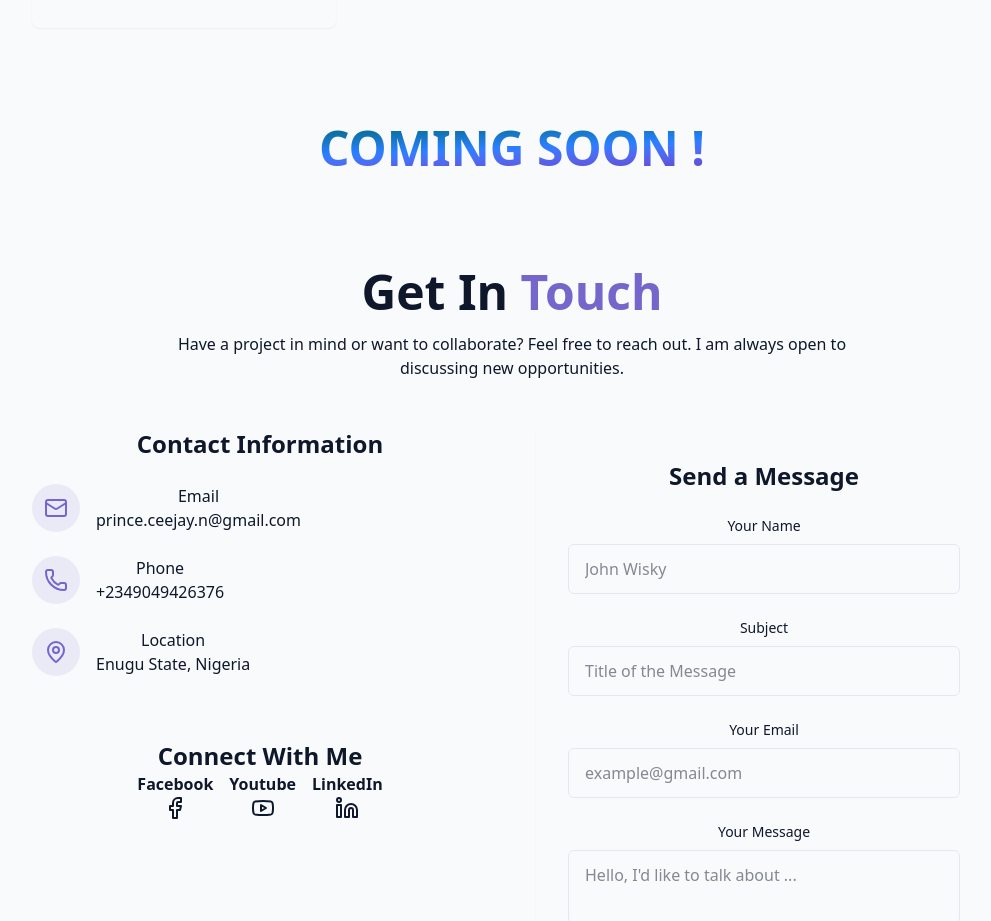
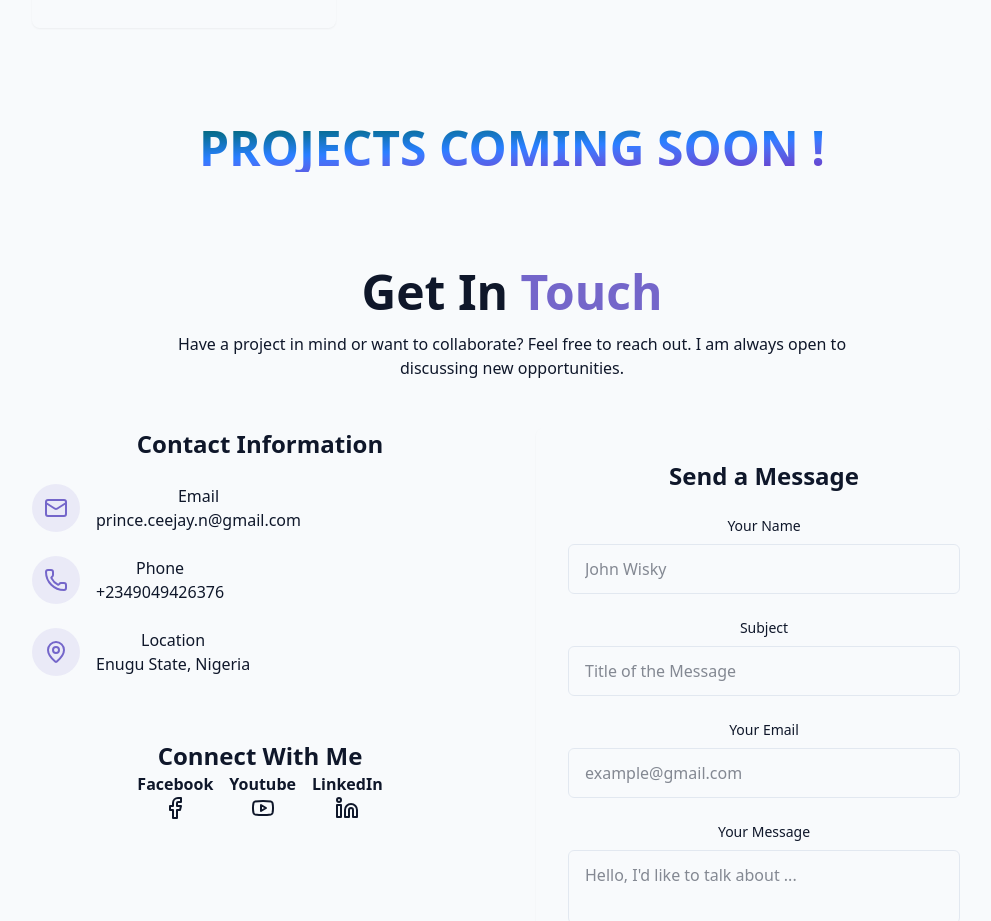
Before and after one commit to PRINCE-CEEJAY/Ceejay-Tech-Portfolio, a React (Vite) app: page / in a window 1280 px wide. Shown: the part 2406-3327 px from the top of the page, without its empty margins (128-1119 px from the left). Built offline with nearby package versions, Linux system fonts and the light colour scheme.

Commit message:
edited project section

```diff
--- a/src/pages/components/ProjectsSection.jsx
+++ b/src/pages/components/ProjectsSection.jsx
@@ -151,7 +151,7 @@ const ProjectsSection = () => {
 
     <div id='projects'>
       <h1 className='text-5xl font-extrabold text-transparent bg-clip-text bg-linear-to-br from-green-900 via-blue-500 to-purple-800 text-center uppercase'>
-        Coming Soon !
+        Projects Coming Soon !
       </h1>
     </div>
   );
```
